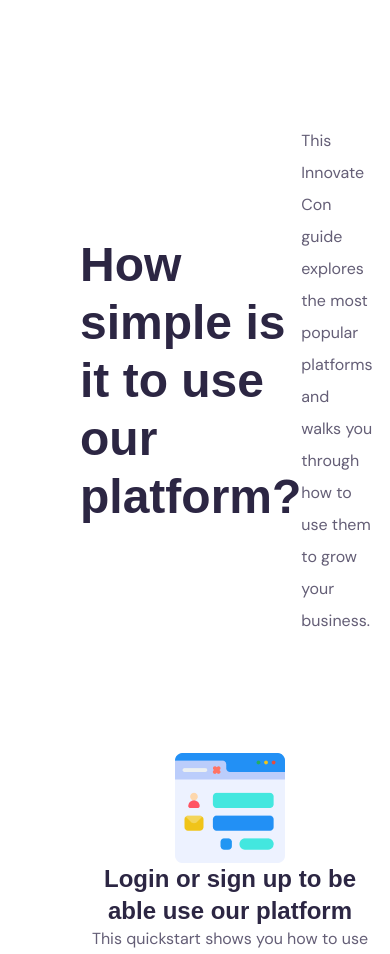
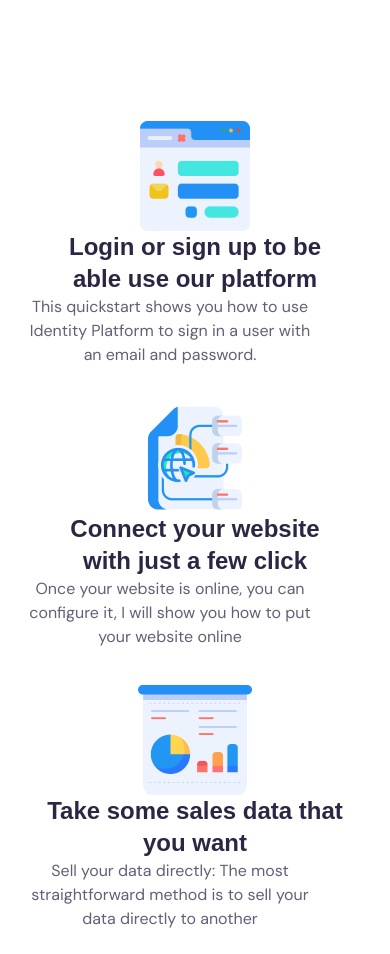
Before and after one commit to mridul360/Innovate, a React (Vite) app in the folder newone/: page / in a window 390 px wide. Shown: the part 1029-1983 px from the top of the page. Built offline with nearby package versions, Linux system fonts and the light colour scheme; a web font is replaced by a local one.

Commit message:
responsive

```diff
--- a/newone/src/components/Banner/Banner.jsx
+++ b/newone/src/components/Banner/Banner.jsx
@@ -16,7 +16,7 @@ const Banner = () => {
             <a href='' className='font-primary text-lg font-medium px-7 py-[15px] rounded-[6px] bg-primary absolute top-[4px] right-[10px] md:right-[470px] '>Try For Free</a>
         </div>
         </div>
-         <div className='absolute' >
+         <div className='absolute ml-[-40px] md:ml-0' >
       <img  src= {laptop} alt="#laptop" />
     </div>
       </Container>
--- a/newone/src/components/Features/Features.jsx
+++ b/newone/src/components/Features/Features.jsx
@@ -8,13 +8,13 @@ function Features() {
     return (
         <div  className='pb-[35px]'>
             <Container>
-                <div className='flex justify-between '>
+                <div className='md:flex justify-between '>
                     <div className='    '>
                         <img src={eimg} alt="" />
                     </div>
                     <div>
-                        <h3 className='font-bold font-secondery text-[46px] w-[553px] leading-[58px] text-head'>We provide features for your Business</h3>
-                        <div className='mt-[64px]  flex gap-[60px]'>
+                        <h3 className='font-bold font-secondery md:text-[46px] md:w-[553px] text-2xl leading-[30px] md:leading-[58px] text-head'>We provide features for your Business</h3>
+                        <div className='mt-[64px]  md:flex gap-[60px]'>
                             <div>
                                 <img src={b1} alt="" />
                                 <h3  className='font-bold font-secondery text-head text-2xl mt-[14px] mb-[6px]'>Fast and Easy to use</h3>
@@ -27,14 +27,14 @@ function Features() {
                             </div>
                         </div>
 
-                        <div className='mt-[64px]  flex justify-between'>
+                        <div className='mt-[64px]  md:flex justify-between'>
                             <div>
                                 <img src={b1} alt="" />
                                 <h3  className='font-bold font-secondery text-head text-2xl mt-[14px] mb-[6px]'>Fast and Easy to use</h3>
                                 <p  className='text-pera font-primary w-[220px] leading-[32px] text-[18px]'>Easily to convert API with just a few clicks</p>
                             </div>
                             <div className='mt-[100px]'>
-                                <a href='' className='font-primary text-lg font-medium px-7 py-[15px] rounded-[6px] bg-secondery text-white'>Get AStarted</a>
+                                <button href='' className='font-primary text-lg font-medium px-7 py-[15px] rounded-[6px] bg-secondery cursor-pointer text-white'>Get AStarted</button>
                             </div>
                         </div>
                     </div>
--- a/newone/src/components/Platform/Platform.jsx
+++ b/newone/src/components/Platform/Platform.jsx
@@ -6,24 +6,24 @@ import icon3 from '../../assets/icon3.png'
 
 const Platform = () => {
     return (
-        <div className='pt-[336px] pb-[160px] px-[60px]'>
+        <div className='md:pt-[336px] pb-25 pt-15 md:pb-[160px] md:px-[60px]'>
             <Container>
-                <section className='flex justify-between items-center'>
-                    <h3 className='font-bold font-secondery text-5xl w-[512px] leading-[58px] text-head'>How simple is it to use our platform?</h3>
-                    <p className='w-[480px] font-primary leading-[32px] text-pera'>This Innovate Con guide explores the most popular platforms and walks you through how to use them to grow your business.</p>
+                <section className='md:flex justify-between items-center'>
+                    <h3 className='text-center md:text-start font-bold font-secondery text-2xl leading-[30px] md:text-5xl md:w-[512px] md:leading-[58px] text-head'>How simple is it to use our platform?</h3>
+                    <p className='md:w-[480px] text-center md:text-start font-primary leading-[32px] text-pera'>This Innovate Con guide explores the most popular platforms and walks you through how to use them to grow your business.</p>
                 </section>
-                <div className='flex justify-between mt-[116px]'>
-                    <div className='text-center'>
+                <div className='md:flex justify-between mt-[116px] '>
+                    <div className='text-center '>
                         <img className='mx-auto' src={icon1} alt="" />
                         <h3 className='font-bold font-secondery text-head text-2xl w-[300px] mx-auto'>Login or sign up to be able use our platform</h3>
                         <p className='text-pera font-primary w-[300px]'>This quickstart shows you how to use Identity Platform to sign in a user with an email and password. </p>
                     </div>
-                    <div  className='text-center'>
+                    <div  className='text-center mt-9 md:mt-0'>
                         <img className='mx-auto' src={icon2} alt="" />
                         <h3 className='font-bold font-secondery text-head text-2xl w-[300px] mx-auto'>Connect your website with just a few click</h3>
                         <p className='text-pera font-primary w-[300px]'>Once your website is online, you can configure it, I will show you how to put your website online</p>
                     </div>
-                    <div  className='text-center'>
+                    <div  className='text-center mt-9 md:mt-0'>
                         <img className='mx-auto' src={icon3} alt="" />
                         <h3 className='font-bold font-secondery text-head text-2xl w-[300px] mx-auto'>Take some sales data that you want</h3>
                         <p className='text-pera font-primary w-[300px]'>Sell your data directly: The most straightforward method is to sell your data directly to another</p>
```
Also changed, not shown: newone/src/assets/6bf53577-f256-4c12-ac67-4a7bd3392e1d.jpeg (deleted), 1 other file (tests, documents, lock files or other folders).
